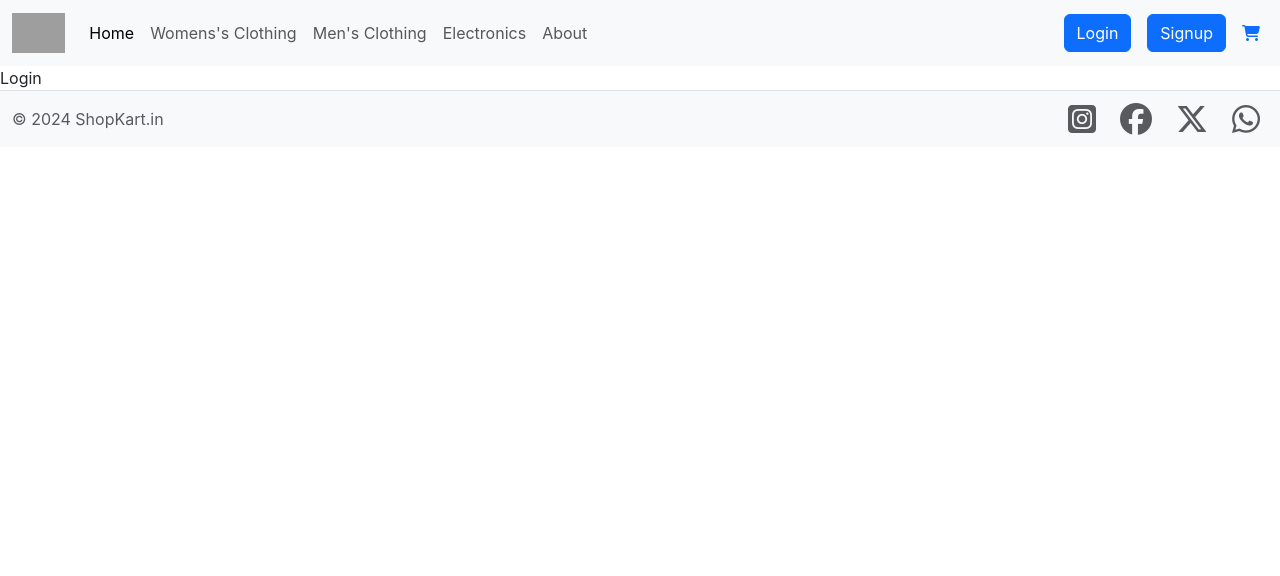
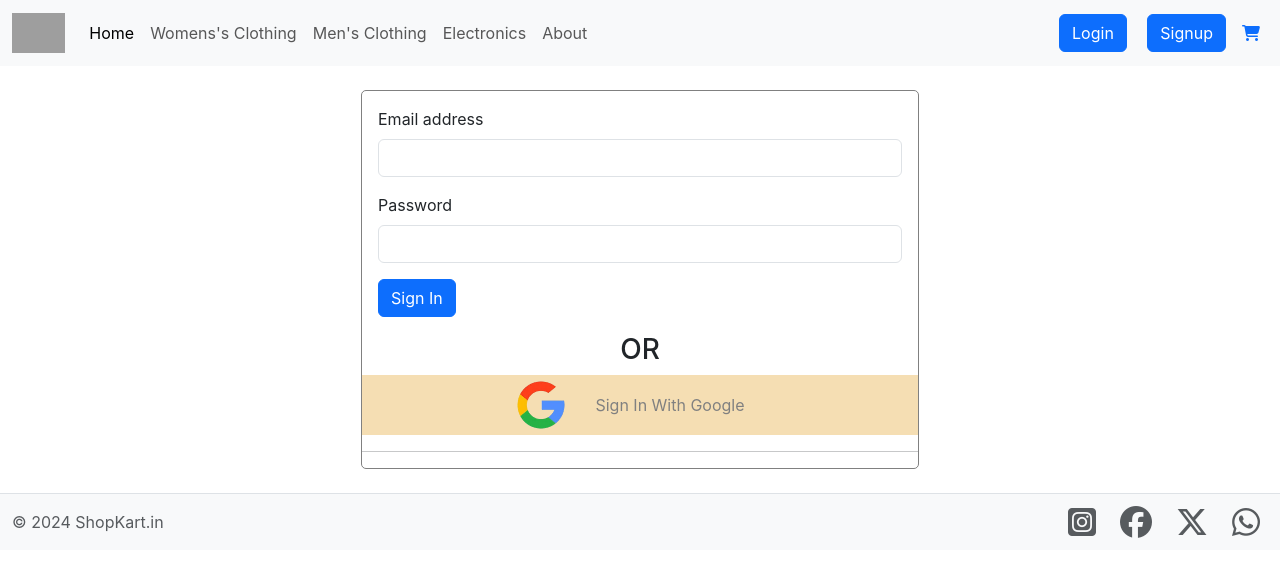
Before and after one commit to Swarali25/shopkart, a React (Create React App) app: page /login in a window 1280 px wide. Shown: the top 576 px of the page. Built offline with nearby package versions, Linux system fonts and the light colour scheme; no server answers; grey boxes are pictures that could not be loaded.

Commit message:
firebase authentication for login,sign up

```diff
--- a/package.json
+++ b/package.json
@@ -6,6 +6,7 @@
     "@testing-library/jest-dom": "^5.17.0",
     "@testing-library/react": "^13.4.0",
     "@testing-library/user-event": "^13.5.0",
+    "firebase": "^10.11.1",
     "react": "^18.3.1",
     "react-dom": "^18.3.1",
     "react-router-dom": "^6.23.0",
--- a/src/App.js
+++ b/src/App.js
@@ -8,10 +8,12 @@ import SignUp from "./components/SignUp";
 import Cart from "./components/Cart";
 import Footer from "./components/Footer";
 import ProductState from "./context/ProductState";
+import AuthState from "./context/AuthState";
 
 function App() {
   return (
     <div>
+      <AuthState>
       <ProductState>
       <Router>
         <Navbar />
@@ -28,6 +30,7 @@ function App() {
         <Footer/>
       </Router>
       </ProductState>
+      </AuthState>
     </div>
   );
 }
--- a/src/components/Login.js
+++ b/src/components/Login.js
@@ -1,8 +1,101 @@
-import React from 'react'
+import React ,{useContext, useState}from 'react'
+import googleIcon from "../assets/googleIcon.png";
+import {doSignInWithEmailAndPassword,doSignInWithGoogle} from "../firebase/Auth"
+import AuthContext from "../context/AuthContext";
+import { useNavigate } from "react-router-dom";
+const Login = () => {
+  const [credentials, setCredentials] = useState({email:"",password:""});
+  const [isSigningIn, setIsSigningIn] = useState(false);
+  const [erroMessage, setErroMessage] = useState();
+  const context = useContext(AuthContext);
+  const {initializeUser}=context;
+  const navigate = useNavigate();
+  const onSubmit = async (e) => {
+    e.preventDefault()
+     if(!isSigningIn){
+      try{
+        setIsSigningIn(true);
+        await doSignInWithEmailAndPassword(credentials.email,credentials.password);
+        initializeUser({email:credentials.email,password:credentials.password});
+        navigate("/");
+      }
+      catch(e){
+        setIsSigningIn(false);
+        setErroMessage(e.message);
+        alert(e.message,"Try again")
+        navigate("/login");
+        setCredentials({email:"",password:""})
+      }
+     }
 
-const Login = () => {
+
+  };
+
+  const onGmailSignIn=async()=>{
+    console.log("onGmailSignIN")
+    if(!isSigningIn){
+      try{
+        setIsSigningIn(true);
+        await doSignInWithGoogle();
+        navigate("/");
+      }
+      catch(e){
+        setErroMessage(e.message);
+        alert(e.message,"Try again")
+        setIsSigningIn(false);
+      }
+     }
+  }
+
+
+  const onChangeHandler = (e)=>{
+    setCredentials({...credentials,[e.target.name]:e.target.value});
+  }
   return (
-    <div>Login</div>
+    <div className="container-md my-4">
+    <div className="col-md-6" style={{margin:"auto",border:"1px solid grey", borderRadius:"5px"}}>
+    <form className="p-3" onSubmit={onSubmit}>
+      <div className="mb-3">
+        <label htmlFor="email" className="form-label">
+          Email address
+        </label>
+        <input
+          type="email"
+          className="form-control"
+          id="email"
+          aria-describedby="emailHelp"
+          name="email"
+          value={credentials.email}
+          onChange={onChangeHandler}
+        />
+      </div>
+      <div className="mb-3">
+        <label htmlFor="password" className="form-label">
+          Password
+        </label>
+        <input
+          type="password"
+          className="form-control"
+          id="password"
+          name="password"
+          value={credentials.password}
+          onChange={onChangeHandler}
+        />
+      </div>
+      <button type="submit" className="btn btn-primary">
+         Sign In
+      </button>
+      </form>
+      <h3 className="text-center">OR</h3>
+      <div className="mb-3 d-flex align-items-center justify-content-center" style={{backgroundColor:"wheat",cursor:"pointer"}} onClick={onGmailSignIn}>
+          <img src={googleIcon} height={60} alt="..."/>
+          <p className="mx-4" style={{margin:"0px", color:"grey"}}>Sign In With Google</p>
+      </div>
+      <hr />
+
+    </div>
+
+    </div>
   )
 }
 
--- a/src/components/Navbar.js
+++ b/src/components/Navbar.js
@@ -1,13 +1,33 @@
-import React from "react";
+import React, { useContext,useEffect } from "react";
 import { Link } from "react-router-dom";
+import AuthContext from "../context/AuthContext";
+import {doSignOut} from "../firebase/Auth"
+const Navbar = () => {
+  const context = useContext(AuthContext);
+  const { currentUser,userLoggedIn ,initializeUser} = context;
+  const signOut =async ()=>{
+    try{
+      await doSignOut();
+      initializeUser(null);
+    }
+    catch(e){
+      console.log(e)
+      alert("error in sigining out! Try again after some time")
+    }
+  }
+  useEffect(() => {
 
-const Navbar = () => {
+  }, [userLoggedIn]);
   return (
     <div>
       <nav className="navbar navbar-expand-lg bg-light ">
         <div className="container-fluid">
           <Link className="navbar-brand" to="/">
-            <img src="https://bizwiziq.com/wp-content/uploads/2019/02/shopkart-orange-1.png" alt="shopkart logo" style={{height:"40px"}}/>
+            <img
+              src="https://bizwiziq.com/wp-content/uploads/2019/02/shopkart-orange-1.png"
+              alt="shopkart logo"
+              style={{ height: "40px" }}
+            />
           </Link>
           <button
             className="navbar-toggler"
@@ -48,12 +68,43 @@ const Navbar = () => {
                 </Link>
               </li>
             </ul>
-            <Link className="btn btn-primary mx-2" to="/login" role="button">Login</Link>
-            <Link className="btn btn-primary mx-2" to="/signup" role="button">Signup</Link>
-            <Link to="/cart" className="mx-2"><i className="fa-solid fa-cart-shopping" id="cartIcon"></i></Link>
+
+            {!userLoggedIn && (
+              <div>
+                <Link
+                  className="btn btn-primary mx-2"
+                  to="/login"
+                  role="button"
+                >
+                  Login
+                </Link>{" "}
+                <Link
+                  className="btn btn-primary mx-2"
+                  to="/signup"
+                  role="button"
+                >
+                  Signup
+                </Link>
+              </div>
+            )}
+            {userLoggedIn && (
+              <div>
+                <i className="fa-solid fa-user"></i><span className="mx-2">{currentUser.email}</span>
+                <Link
+                  className="btn btn-primary mx-2"
+                  to="/login"
+                  role="button"
+                  onClick={signOut}
+                >
+                  Logout
+                </Link>
+              </div>
+            )}
+            <Link to="/cart" className="mx-2">
+              <i className="fa-solid fa-cart-shopping" id="cartIcon"></i>
+            </Link>
           </div>
         </div>
-
       </nav>
     </div>
   );
--- a/src/components/Products.js
+++ b/src/components/Products.js
@@ -1,7 +1,6 @@
 import React, { useContext, useEffect } from "react";
 import ProductItem from "./ProductItem";
 import ProductContext from "../context/ProductContext";
-
 const Products = (props) => {
   const context = useContext(ProductContext);
   const { products, fetchProducts } = context;
--- a/src/components/SignUp.js
+++ b/src/components/SignUp.js
@@ -1,9 +1,88 @@
-import React from 'react'
+import React, { useState } from "react";
+import { doCreateUserWithEmailAndPassword } from "../firebase/Auth";
+import { useNavigate } from "react-router-dom";
+const SignUp = () => {
+  const [credentials, setCredentials] = useState({
+    email: "",
+    password: "",
+    confirmPassword: "",
+  });
+  const [isRegistering, setIsRegistering] = useState(false);
+  const navigate = useNavigate();
+  const onSubmit = async (e) => {
+    e.preventDefault();
+    console.log(credentials);
+    if (credentials.password === credentials.confirmPassword) {
+      setIsRegistering(true);
+      await doCreateUserWithEmailAndPassword(
+        credentials.email,
+        credentials.password
+      );
+      alert("Account Created Successfully, Now Login to access your account");
+      navigate("/login");
+    }
+  };
+  const onChangeHandler = (e) => {
+    setCredentials({ ...credentials, [e.target.name]: e.target.value });
+  };
+  return (
+    <div className="container-md my-4">
+      <div className="col-md-6" style={{ margin: "auto" }}>
+        <form
+          style={{ border: "1px solid grey", borderRadius: "5px" }}
+          className="p-3"
+          onSubmit={onSubmit}
+        >
+          <div className="mb-3">
+            <label for="email" className="form-label">
+              Email address
+            </label>
+            <input
+              type="email"
+              className="form-control"
+              id="email"
+              aria-describedby="emailHelp"
+              name="email"
+              value={credentials.email}
+              onChange={onChangeHandler}
+            />
+          </div>
+          <div className="mb-3">
+            <label for="password" className="form-label">
+              Password
+            </label>
+            <input
+              type="password"
+              className="form-control"
+              id="password"
+              name="password"
+              minLength={8}
+              required
+              value={credentials.password}
+              onChange={onChangeHandler}
+            />
+          </div>
+          <div className="mb-3">
+            <label for="confirmPassword" className="form-label">
+              Confirm Password
+            </label>
+            <input
+              type="password"
+              className="form-control"
+              id="confirmPassword"
+              name="confirmPassword"
+              value={credentials.confirmPassword}
+              onChange={onChangeHandler}
+            />
+          </div>
+          <hr />
+          <button type="submit" className="btn btn-primary">
+            Create Account
+          </button>
+        </form>
+      </div>
+    </div>
+  );
+};
 
-const SignUp = () => {
-  return (
-    <div>SignUp</div>
-  )
-}
-
-export default SignUp
+export default SignUp;
--- /dev/null
+++ b/src/context/AuthContext.js
@@ -0,0 +1,5 @@
+import { createContext } from "react";
+
+const AuthContext = createContext();
+
+export default AuthContext;
--- /dev/null
+++ b/src/context/AuthState.js
@@ -0,0 +1,36 @@
+import AuthContext from "./AuthContext";
+import { useEffect, useState } from "react";
+import { auth } from "../firebase/Firebase";
+import { onAuthStateChanged } from "firebase/auth";
+
+const AuthState = (props) => {
+  const [currentUser, setCurrentUser] = useState(null);
+  const [userLoggedIn, setUserLoggedIn] = useState(false);
+  const [loading, setLoading] = useState(true);
+
+  useEffect(() => {
+    const unsubscribe = onAuthStateChanged(auth, initializeUser);
+    return unsubscribe;
+  }, []);
+
+  async function initializeUser(user) {
+    console.log(user)
+    if (user) {
+      setCurrentUser({ ...user });
+      setUserLoggedIn(true);
+    } else {
+
+      setCurrentUser(null);
+      setUserLoggedIn(false);
+    }
+    setLoading(false);
+  }
+
+  return (
+    <AuthContext.Provider value={{ currentUser,userLoggedIn, loading,initializeUser}}>
+      {props.children}
+    </AuthContext.Provider>
+  );
+};
+
+export default AuthState;
--- /dev/null
+++ b/src/firebase/Auth.js
@@ -0,0 +1,22 @@
+import { GoogleAuthProvider } from 'firebase/auth'
+import { auth } from "./Firebase";
+import { createUserWithEmailAndPassword ,signInWithEmailAndPassword,signInWithPopup} from "firebase/auth";
+
+export const doCreateUserWithEmailAndPassword = (email,password) =>{
+    return  createUserWithEmailAndPassword(auth,email,password);
+}
+
+export const doSignInWithEmailAndPassword = (email,password) =>{
+    return signInWithEmailAndPassword(auth,email,password);
+}
+
+export const doSignInWithGoogle = async() =>{
+    const provider = new GoogleAuthProvider();
+    const result = await signInWithPopup(auth,provider);
+    console.log(result)
+    return result;
+}
+
+export const doSignOut = ()=>{
+    return auth.signOut()
+}
--- /dev/null
+++ b/src/firebase/Firebase.js
@@ -0,0 +1,26 @@
+// Import the functions you need from the SDKs you need
+import { initializeApp } from "firebase/app";
+import { getAnalytics } from "firebase/analytics";
+import { getAuth } from "firebase/auth";
+// TODO: Add SDKs for Firebase products that you want to use
+// https://firebase.google.com/docs/web/setup#available-libraries
+
+// Your web app's Firebase configuration
+// For Firebase JS SDK v7.20.0 and later, measurementId is optional
+const firebaseConfig = {
+  apiKey: "AIzaSyCGmF6UUmLw5vADnVDaACprCWVrxeFCqmw",
+  authDomain: "shopkartdemo.firebaseapp.com",
+  projectId: "shopkartdemo",
+  storageBucket: "shopkartdemo.appspot.com",
+  messagingSenderId: "392827696312",
+  appId: "1:392827696312:web:8f4b9df1a36117f7ff304d",
+  measurementId: "G-C0MVMS6QLZ"
+};
+
+// Initialize Firebase
+const app = initializeApp(firebaseConfig);
+const analytics = getAnalytics(app);
+
+// Initialize Firebase Authentication and get a reference to the service
+const auth = getAuth(app);
+export {auth,app}
```
Also changed, not shown: src/assets/googleIcon.png (added), 1 other file (tests, documents, lock files or other folders). Lines whose indentation alone changed are shown as unchanged.
